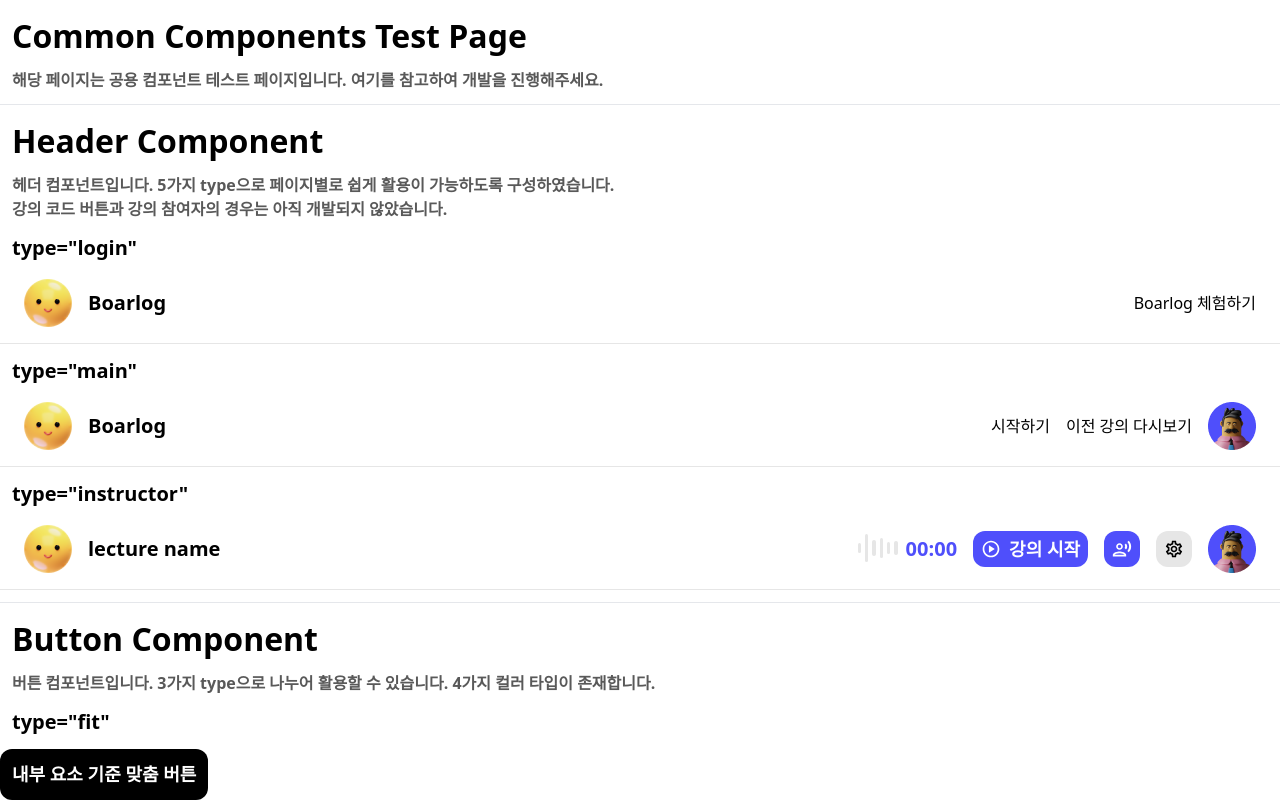
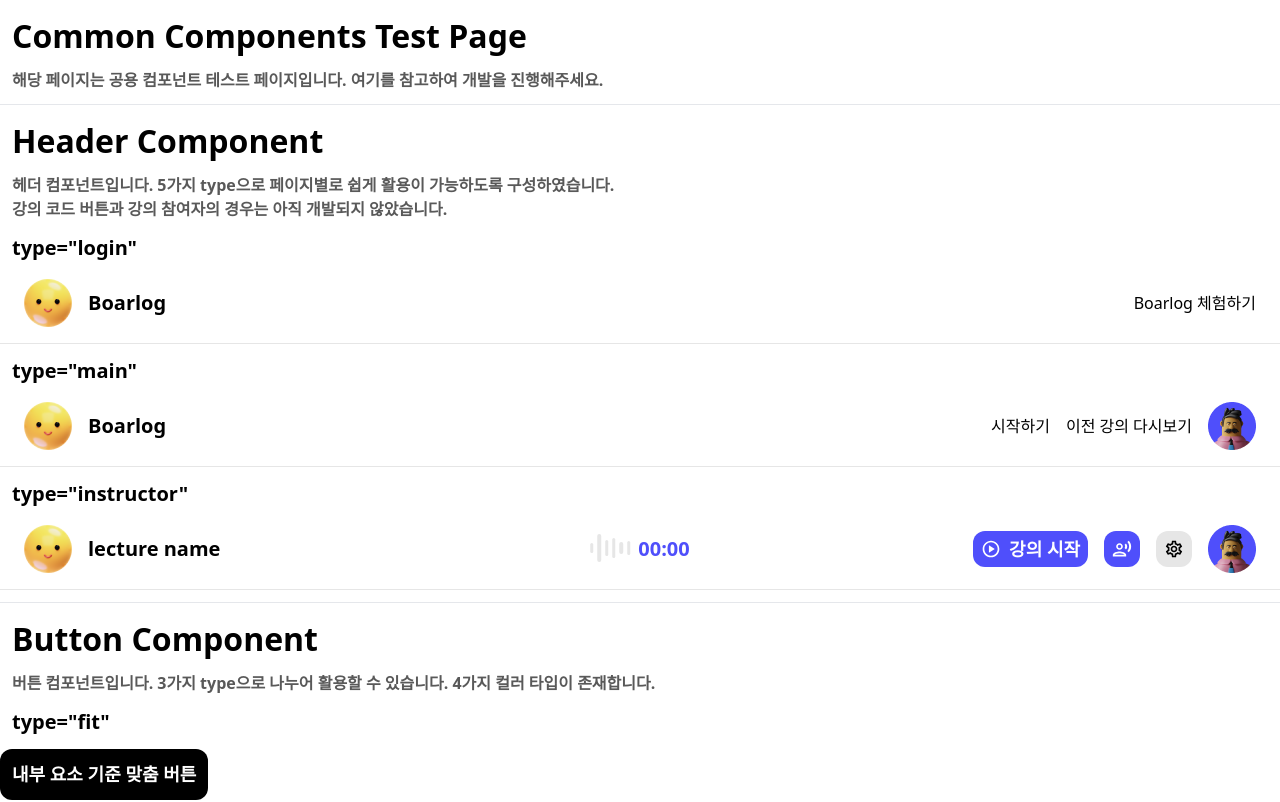
Before and after one commit to boostcampwm2023/web13_Boarlog, a React (Vite) app in the folder frontend/: page /example in a window 1280 px wide. Shown: the top 802 px of the page. Built offline with nearby package versions, Linux system fonts and the light colour scheme; a web font is replaced by a local one.

Commit message:
feat: 음성 파형(볼륨 바) 헤더 가로 중앙에 위치하도록 수정
볼륨 바가 헤더의 가로 중앙에 위치하도록 했습니다.

```diff
--- a/frontend/src/components/Header/components/HeaderInstructorControls.tsx
+++ b/frontend/src/components/Header/components/HeaderInstructorControls.tsx
@@ -172,7 +172,7 @@ const HeaderInstructorControls = () => {
 
   return (
     <>
-      <div className="flex gap-2">
+      <div className="flex gap-2 fixed left-1/2 -translate-x-1/2">
         <VolumeMeter micVolume={micVolume} />
         <p className="semibold-20 text-boarlog-100">
           {Math.floor(recordingTime / 60)
```
